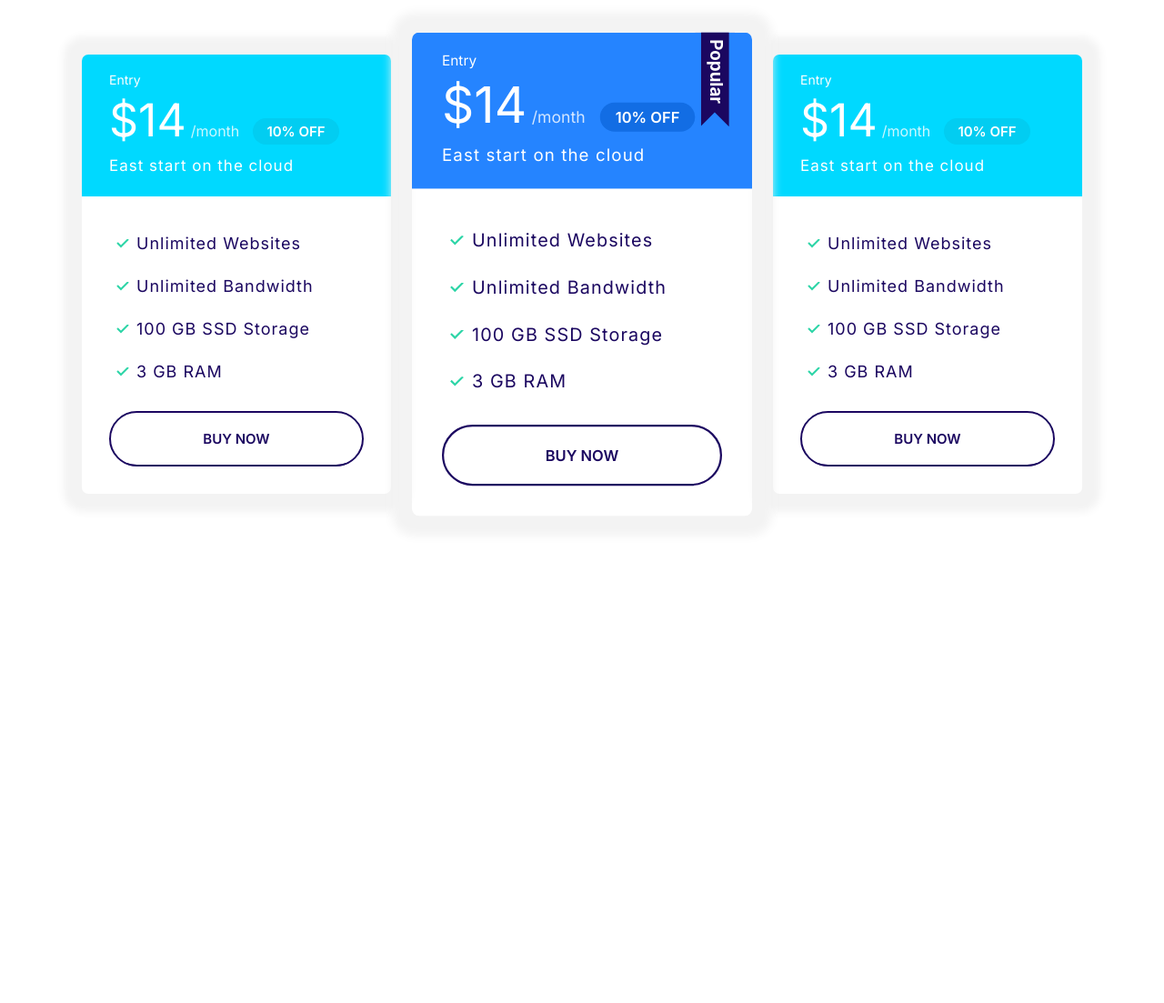
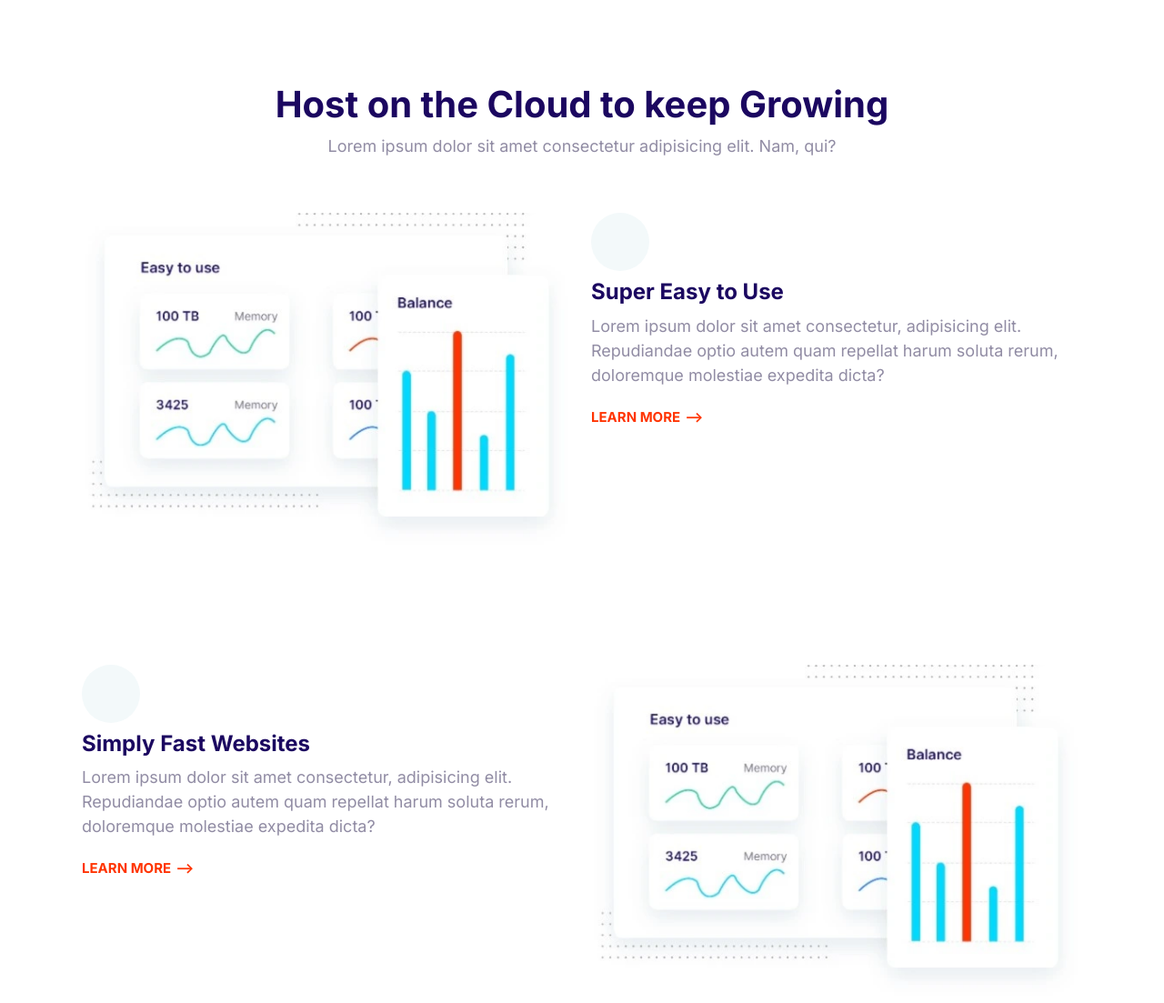
Before and after one commit to Emelzz/firstproject, a plain HTML site: page index.html in a window 1280 px wide. Shown: the top 1103 px of the page at 91% size. Before the commit the page ends 800 px from the top, so only its background shows below. Drawn offline with Linux system fonts and the light colour scheme.

Commit message:
Defined the styles for the feature component

```diff
--- a/CSS/styles.css
+++ b/CSS/styles.css
@@ -755,3 +755,30 @@ a{
     max-width: 500px;
     margin: 0 auto;
 }
+
+/* Features */
+
+.feature{
+    gap: 4rem 2rem;
+    margin: 12rem 0;
+}
+
+.feature:first-of-type{
+    margin-top: 6rem;
+}
+
+.feature__heading{
+    margin: 1rem 0;
+}
+
+.feature__image{
+    width: 100%;
+}
+
+@media screen and (min-width:768px){
+    .feature:nth-child(even) .feature__content{
+        order: 2;
+    }
+
+
+}
--- a/index.html
+++ b/index.html
@@ -15,69 +15,94 @@
     <link rel="stylesheet" href="css/styles.css" />
   </head>
   <body>
-    <section class="block container block-plans">
-      <div class="grid grid--1x3">
-        <div class="plan">
-          <div class="card card--secondary">
-            <header class="card__header">
-              <h3 class="plan__name">Entry</h3>
-              <span class="plan__price">$14</span>
-              <span class="plan__billing-cycle">/month</span>
-              <span class="badge badge--secondary badge--small">10% OFF</span>
-              <span class="plan__description">East start on the cloud</span>
-            </header>
-            <div class="card__body">
-              <ul class="list list--tick">
-                <li class="list__item">Unlimited Websites</li>
-                <li class="list__item">Unlimited Bandwidth</li>
-                <li class="list__item">100 GB SSD Storage</li>
-                <li class="list__item">3 GB RAM</li>
-              </ul>
-              <button class="btn btn--outline btn--block">BUY NOW</button>
-            </div>
-          </div>
+    <section class="block container">
+      <header class="block__header">
+        <h2>Host on the Cloud to keep Growing</h2>
+        <p>
+          Lorem ipsum dolor sit amet consectetur adipisicing elit. Nam, qui?
+        </p>
+      </header>
+      <article class="grid grid--1x2 feature">
+        <div class="feature__content">
+          <span class="icon-container">
+            <svg class="icon icon--primary">
+              <use xlink:href="images/sprite.svg#easy"></use>
+            </svg>
+          </span>
+          <h3 class="feature__heading">Super Easy to Use</h3>
+          <p>
+            Lorem ipsum dolor sit amet consectetur, adipisicing elit.
+            Repudiandae optio autem quam repellat harum soluta rerum, doloremque
+            molestiae expedita dicta?
+          </p>
+          <a href="#" class="link-arrow">Learn More</a>
         </div>
-        <div class="plan plan--popular">
-          <div class="card card--primary">
-            <header class="card__header">
-              <h3 class="plan__name">Entry</h3>
-              <span class="plan__price">$14</span>
-              <span class="plan__billing-cycle">/month</span>
-              <span class="badge badge--primary badge--small">10% OFF</span>
-              <span class="plan__description">East start on the cloud</span>
-            </header>
-            <div class="card__body">
-              <ul class="list list--tick">
-                <li class="list__item">Unlimited Websites</li>
-                <li class="list__item">Unlimited Bandwidth</li>
-                <li class="list__item">100 GB SSD Storage</li>
-                <li class="list__item">3 GB RAM</li>
-              </ul>
-              <button class="btn btn--outline btn--block">BUY NOW</button>
-            </div>
-          </div>
+        <picture>
+          <source
+            type="image/webp"
+            srcset="images/Easy.webp 1x, images/Easy@2x.webp 2x"
+          />
+          <source
+            type="image/jpg"
+            srcset="images/Easy.jpg 1x, images/Easy@2x.jpg 2x"
+          />
+          <img class="feature__image" src="images/Easy@2x.jpg" alt="" />
+        </picture>
+      </article>
+      <article class="grid grid--1x2 feature">
+        <div class="feature__content">
+          <span class="icon-container">
+            <svg class="icon icon--primary">
+              <use xlink:href="images/sprite.svg#computer"></use>
+            </svg>
+          </span>
+          <h3 class="feature__heading">Simply Fast Websites</h3>
+          <p>
+            Lorem ipsum dolor sit amet consectetur, adipisicing elit.
+            Repudiandae optio autem quam repellat harum soluta rerum, doloremque
+            molestiae expedita dicta?
+          </p>
+          <a href="#" class="link-arrow">Learn More</a>
         </div>
-        <div class="plan">
-          <div class="card card--secondary">
-            <header class="card__header">
-              <h3 class="plan__name">Entry</h3>
-              <span class="plan__price">$14</span>
-              <span class="plan__billing-cycle">/month</span>
-              <span class="badge badge--secondary badge--small">10% OFF</span>
-              <span class="plan__description">East start on the cloud</span>
-            </header>
-            <div class="card__body">
-              <ul class="list list--tick">
-                <li class="list__item">Unlimited Websites</li>
-                <li class="list__item">Unlimited Bandwidth</li>
-                <li class="list__item">100 GB SSD Storage</li>
-                <li class="list__item">3 GB RAM</li>
-              </ul>
-              <button class="btn btn--outline btn--block">BUY NOW</button>
-            </div>
-          </div>
+        <picture>
+          <source
+            type="image/webp"
+            srcset="images/Easy.webp 1x, images/Easy@2x.webp 2x"
+          />
+          <source
+            type="image/jpg"
+            srcset="images/Easy.jpg 1x, images/Easy@2x.jpg 2x"
+          />
+          <img class="feature__image" src="images/Easy@2x.jpg" alt="" />
+        </picture>
+      </article>
+      <article class="grid grid--1x2 feature">
+        <div class="feature__content">
+          <span class="icon-container">
+            <svg class="icon icon--primary">
+              <use xlink:href="images/sprite.svg#wordpress"></use>
+            </svg>
+          </span>
+          <h3 class="feature__heading">Wordpress Made Easy</h3>
+          <p>
+            Lorem ipsum dolor sit amet consectetur, adipisicing elit.
+            Repudiandae optio autem quam repellat harum soluta rerum, doloremque
+            molestiae expedita dicta?
+          </p>
+          <a href="#" class="link-arrow">Learn More</a>
         </div>
-      </div>
+        <picture>
+          <source
+            type="image/webp"
+            srcset="images/Easy.webp 1x, images/Easy@2x.webp 2x"
+          />
+          <source
+            type="image/jpg"
+            srcset="images/Easy.jpg 1x, images/Easy@2x.jpg 2x"
+          />
+          <img class="feature__image" src="images/Easy@2x.jpg" alt="" />
+        </picture>
+      </article>
     </section>
     <script src="js/main.js"></script>
   </body>
```
Also changed, not shown: Components/feature.html (added, +87 -0 lines), images/Easy.jpg (added), images/Easy.webp (added), images/Easy@2x.jpg (added), images/Easy@2x.webp (added).
